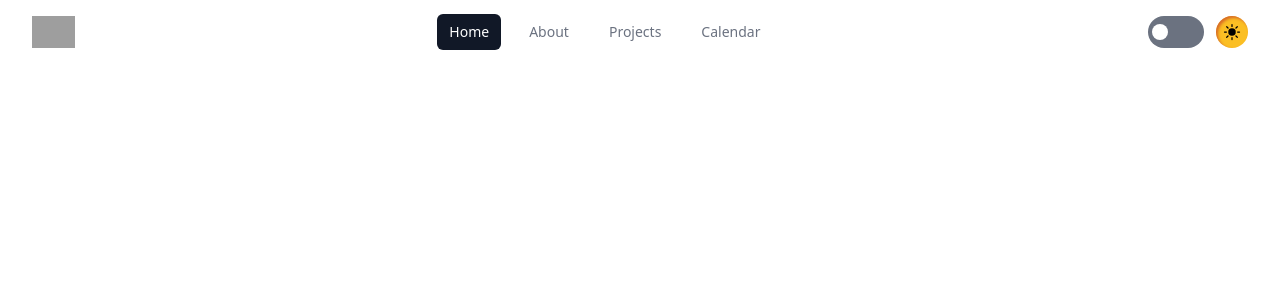
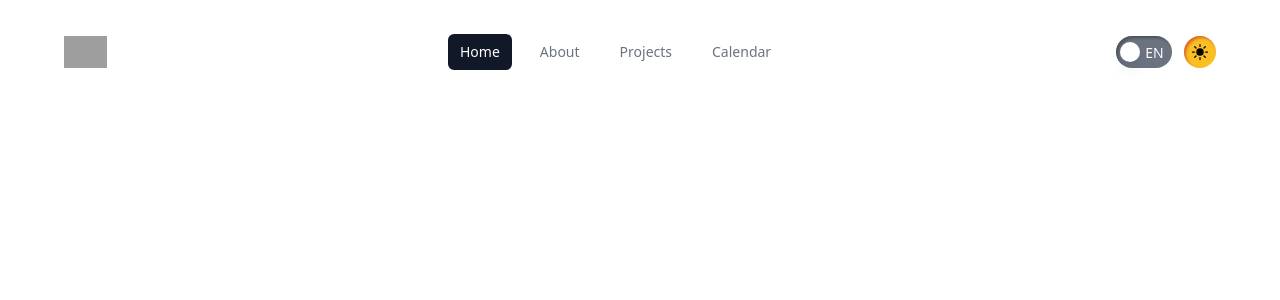
Before and after one commit to raylanraylan/personalWebsite, a Vue app: page / in a window 1280 px wide. Shown: the top 300 px of the page. Built offline with nearby package versions, Linux system fonts and the light colour scheme; grey boxes are pictures that could not be loaded.

Commit message:
modify:toggle language button layout and header layout

```diff
--- a/src/components/layout/Header.vue
+++ b/src/components/layout/Header.vue
@@ -21,14 +21,14 @@ const openMenu = ref("transparent w-full h-1 relative before:content-[''] before
 
 <template>
   <Disclosure as="nav" class="dark:bg-gray-800" v-slot="{ open }">
-    <div class="mx-auto max-w-7xl px-2 sm:px-6 lg:px-8">
+    <div class="mx-auto max-w-7xl px-[5vw] py-5">
       <div class="relative flex h-16 items-center justify-between">
         <div class="w-full inset-y-0 left-0 flex">
           <div class="flex flex-1 items-center">
             <img class="h-8 w-auto" :src="personalWebLogo" alt="Your Company" />
           </div>
           <!-- Mobile menu button-->
-          <DisclosureButton class="w-10 h-10 relative inline-flex items-center justify-center rounded-md p-2 text-gray-400 hover:bg-gray-100 hover:text-white focus:outline-none focus:ring-2 focus:ring-inset focus:ring-white sm:hidden" >
+          <DisclosureButton class="w-10 h-10 relative inline-flex items-center justify-center rounded-md p-2 text-gray-400 hover:shadow-lg focus:outline-none focus:ring-2 focus:ring-inset focus:ring-white sm:hidden" >
             <span class="absolute -inset-0.5" />
             <span class="sr-only">Open main menu</span>
             <span :class="open?openMenu:closeMenu"></span>
@@ -41,14 +41,18 @@ const openMenu = ref("transparent w-full h-1 relative before:content-[''] before
           <div class="flex flex-1 gap-3 items-center justify-end">
             <Switch
               v-model="toggleLanguage"
-              :class="toggleLanguage ? 'bg-gray-900' : 'bg-gray-500'"
-              class="relative inline-flex h-8 w-14 items-center rounded-full"
+              :class="toggleLanguage ? 'bg-gray-500' : 'bg-gray-500'"
+              class="relative inline-flex h-8 w-14 items-center rounded-full shadow-[inset_2px_2px_3px_0_rgba(0,0,0,.3)]"
             >
               <span class="sr-only">Enable notifications</span>
               <span
-                :class="toggleLanguage ? 'translate-x-6' : 'translate-x-1'"
-                class="inline-block h-4 w-4 transform rounded-full bg-white transition"
+                :class="toggleLanguage ? 'translate-x-8' : 'translate-x-1'"
+                class="h-5 w-5 transform rounded-full bg-white transition absolute top-1.5 shadow-lg"
               />
+              <div class="mx-auto">
+                <span class="text-sm mr-.5" :class="toggleLanguage?'text-white':'text-gray-500'">TW</span>
+                <span class="text-sm" :class="toggleLanguage?'text-gray-500':'text-white'">EN</span>
+              </div>
             </Switch>
             <Switch
               v-model="toggleColorMode"
--- a/tailwind.config.js
+++ b/tailwind.config.js
@@ -4,7 +4,6 @@ export default {
     "./index.html",
     "./src/**/*.{vue,js,ts,jsx,tsx}",
     "./src/**/**/*.{vue,js,ts,jsx,tsx}",
-
   ],
   theme: {
     screens: {
```
